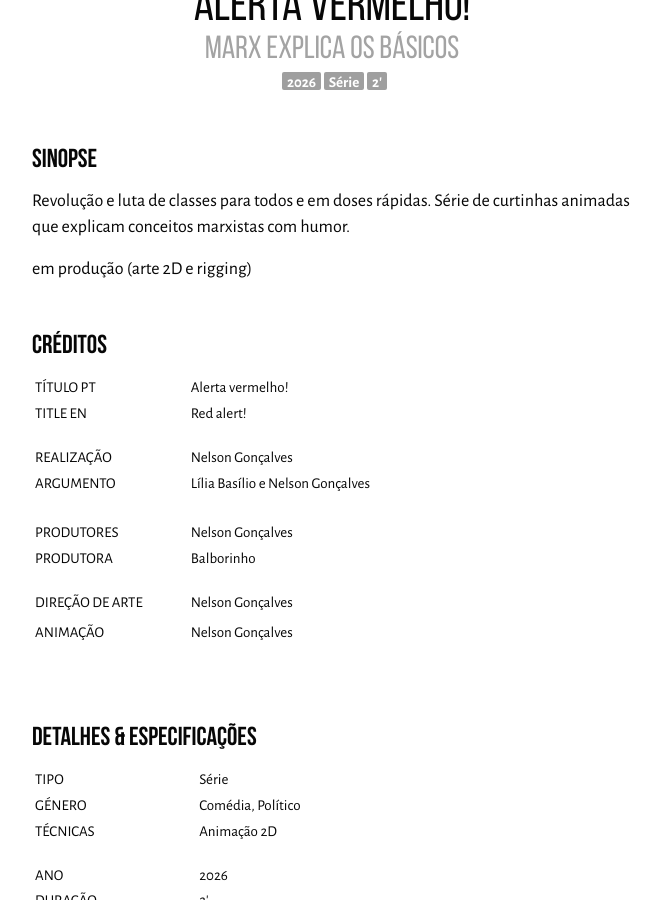
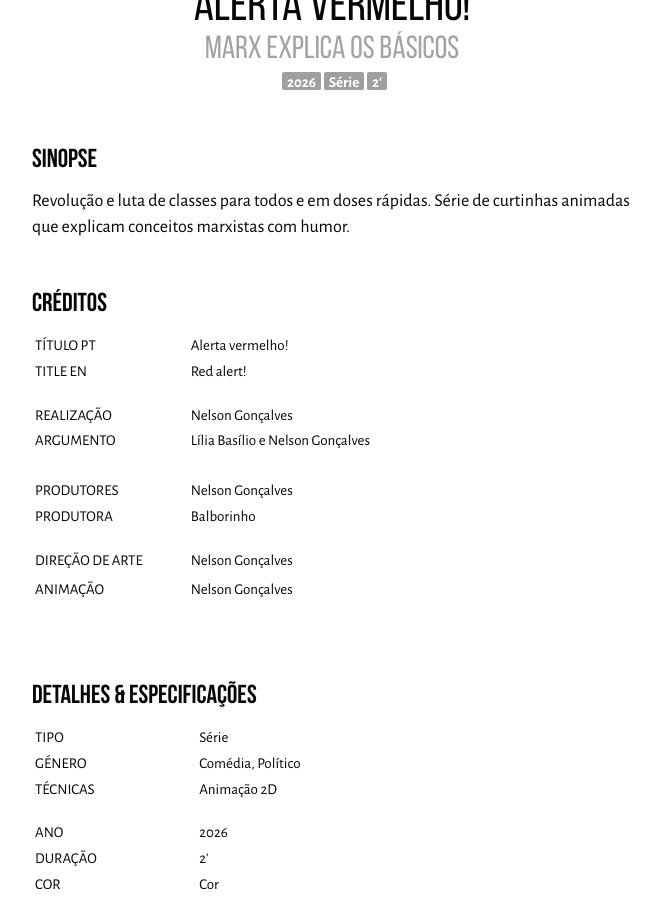
Before and after one commit to balborinho/balborinho.github.io, a Jekyll site: the page built from _products/red_alert.md, in a window 1280 px wide and 900 px high, scrolled down 674 px. Shown: the whole window, without its empty margins (308-968 px from the left). Built offline with Jekyll 4.4.1, drawn with Linux system fonts in a browser that asks for light colours.

Commit message:
Update red_alert.md

```diff
--- a/_products/red_alert.md
+++ b/_products/red_alert.md
@@ -71,5 +71,3 @@ state: inproduction
 
 <h2 class="">Sinopse</h2>
 Revolução e luta de classes para todos e em doses rápidas. Série de curtinhas animadas que explicam conceitos marxistas com humor.
-
-{{ page.etapa}}
```
